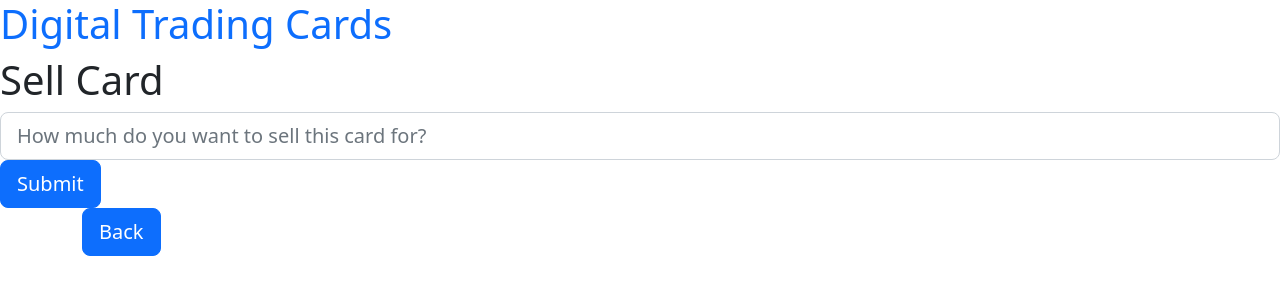
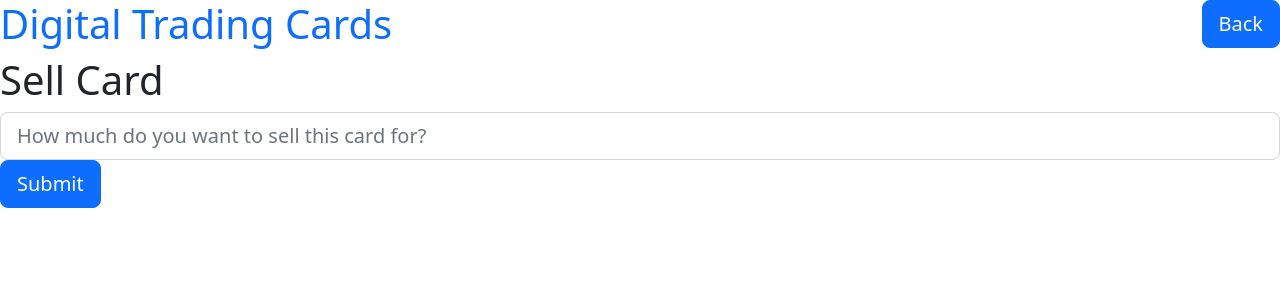
Before and after one commit to IWU-CS253/project-cards, a Flask app: template templates/post_card.html in a window 1280 px wide. Shown: the top 300 px of the page. Run offline with Flask 2, Linux system fonts and the light colour scheme; the template is opened without the code that fills it, so the values that code supplies are empty.

Commit message:
Changed button layout on the post_card page

```diff
--- a/templates/post_card.html
+++ b/templates/post_card.html
@@ -21,15 +21,17 @@
         <input class = 'form-control form-control-lg' type="number" name = "choose_price" placeholder ="How much do you want to sell this card for?">
         <input type="hidden" name="id" value="{{ id }}" class="add-id">
         <input type="hidden" name="delete_id" value="{{ delete_id }}" class="add-id">
-        <input type="submit" class="btn btn-primary btn-lg" value="Submit">
+        <div>
+            <input type="submit" class="btn btn-primary btn-lg" value="Submit">
+        </div>
         {% for name in cardname %}
         <input type = "hidden" name="name" value="{{ name }}" class="add-id">
         {% endfor %}
         </div>
     </form>
 
-    <div class="container text-left">
-      <a class="btn btn-primary btn-lg" href="{{ url_for('your_inventory') }}" role="button">Back</a>
+    <div style="position: absolute; top: 0; right: 0; width: 100px; text-align:right;">
+        <a class="btn btn-primary btn-lg" href="{{ url_for('your_inventory') }}" role="button">Back</a>
     </div>
 
 
```
